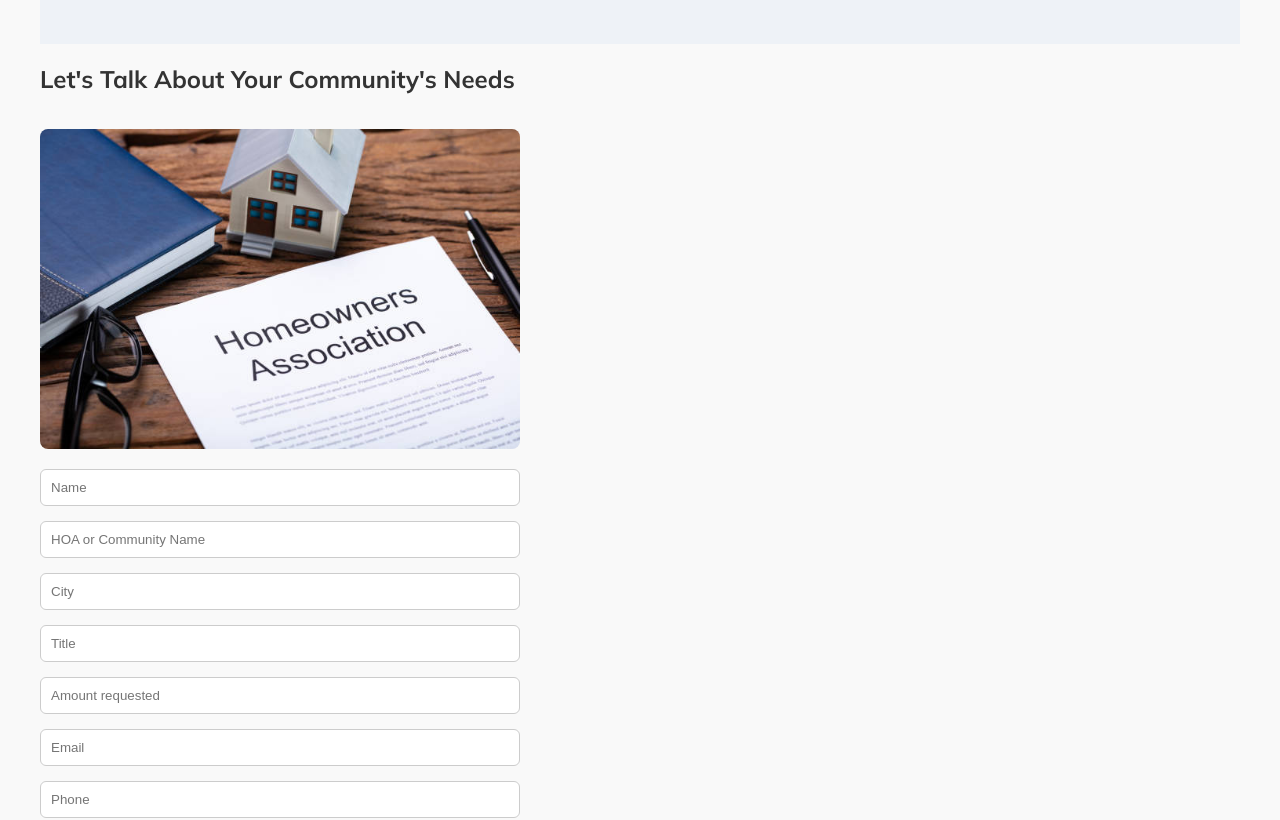
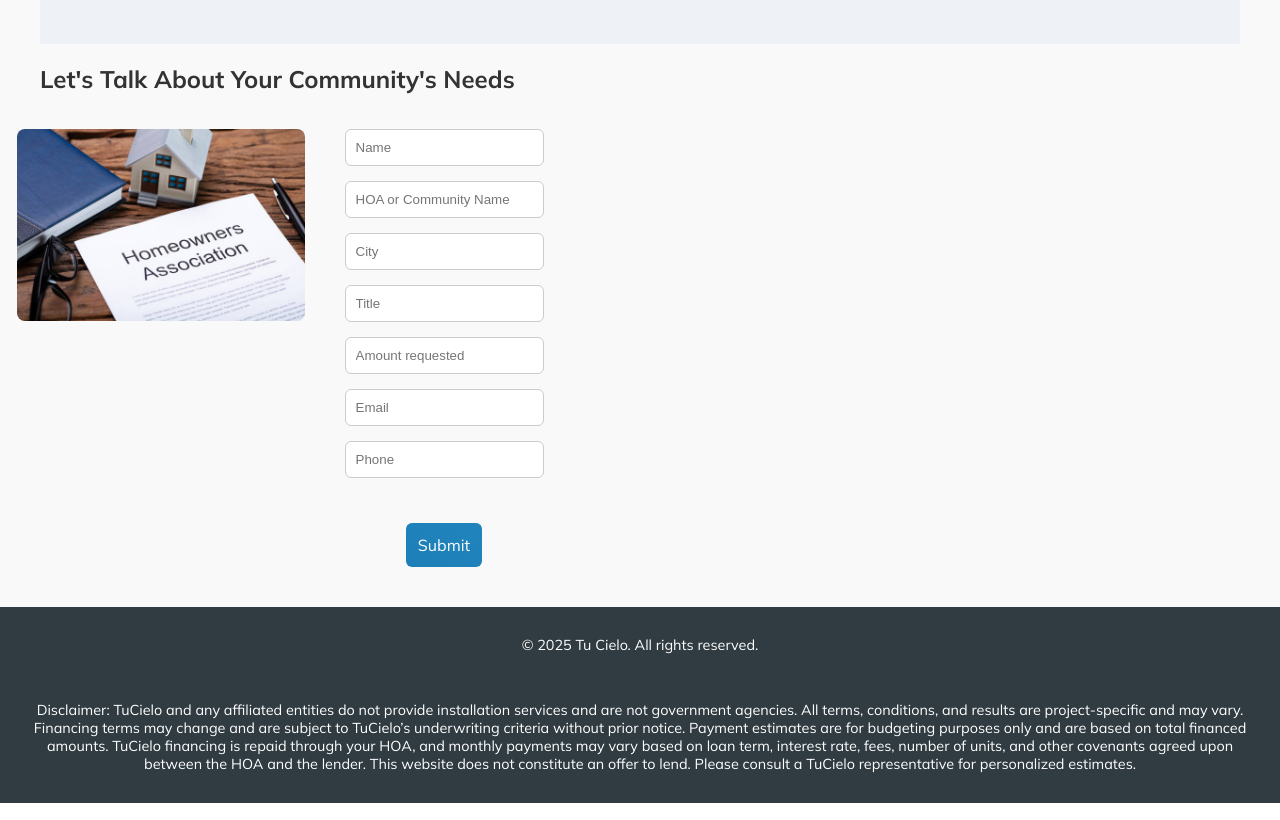
Before and after one commit to MetaCapFin/tu-cielo-site, a React (Create React App) app: page / in a window 1280 px wide. Shown: the part 2380-3200 px from the top of the page. Built offline with nearby package versions, Linux system fonts and the light colour scheme.

Commit message:
Update App.css

```diff
--- a/src/App.css
+++ b/src/App.css
@@ -870,16 +870,26 @@
   }
 }
 
-@media (max-width: 768px) {
+@media (min-width: 769px) {
   .form-container {
-    flex-wrap: wrap; /* stack image + form vertically on smaller screens */
+    display: flex !important;
+    flex-direction: row !important;
+    flex-wrap: nowrap !important;
+    justify-content: center;
+    align-items: flex-start;
+    gap: 40px;
+    max-width: 1000px;
+    margin: 0 auto;
+    width: 100%;
   }
-  .form-image,
-  .contact-form form {
-    flex: 1 1 100%;   /* full width each */
-    max-width: 100%;
+
+  .form-image {
+    flex: 0 0 60% !important;
+    max-width: 60% !important;
   }
-  .form-image {
-    margin-bottom: 20px; /* spacing below image */
+
+  .contact-form {
+    flex: 0 0 40% !important;
+    max-width: 40% !important;
   }
 }
```
